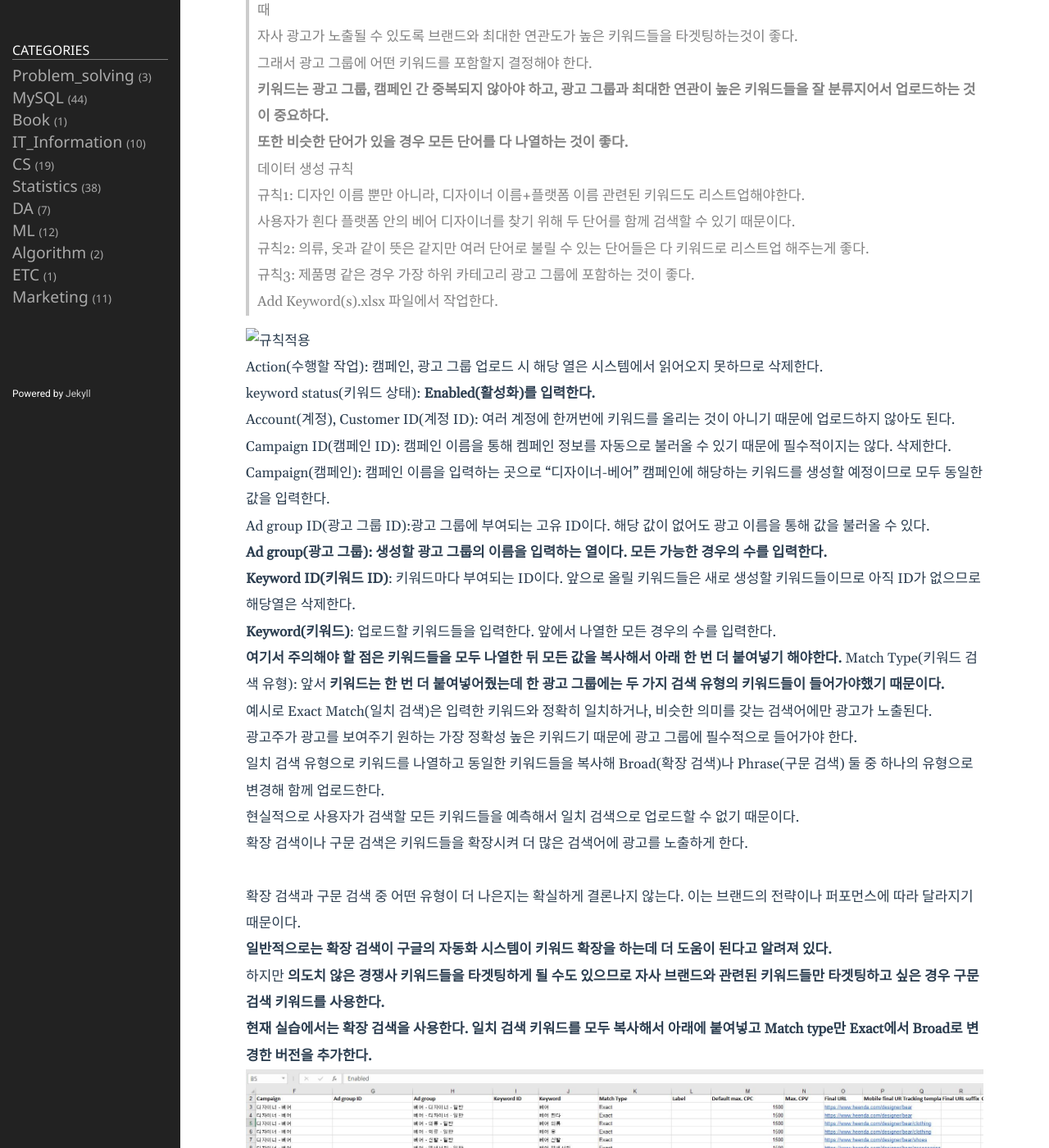
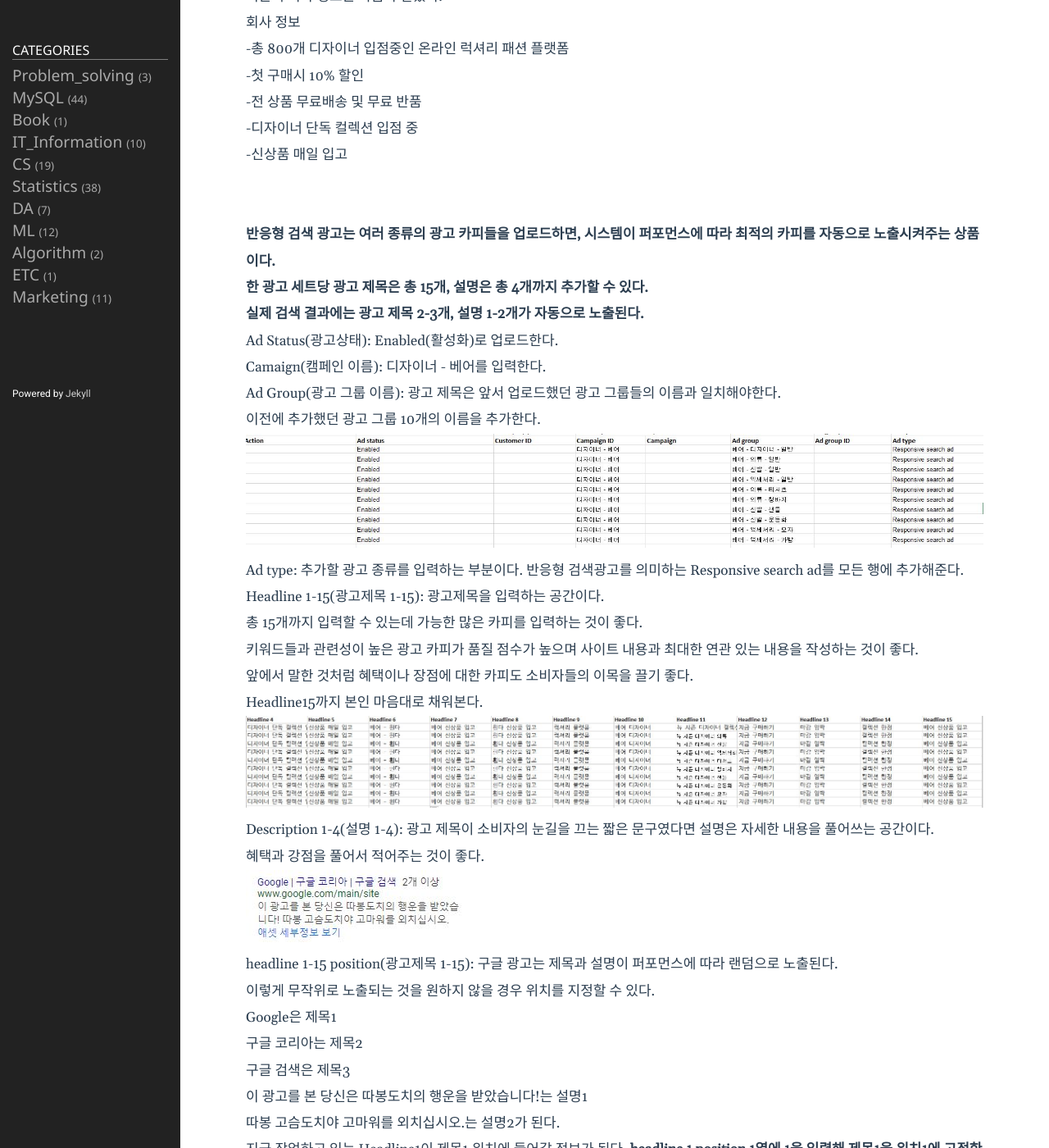
Before and after one commit to shina1221/shina1221.github.io, a Jekyll site: the page built from _posts/도서/마케팅/2024-07-02-퍼포먼스 마케팅 첫걸음06-6.markdown, in a window 1280 px wide and 1400 px high, scrolled down 417 px. Shown: the whole window at 82% size. Built offline with Jekyll 4.4.1, drawn with Linux system fonts in a browser that asks for light colours; some of the changed text lies outside the part shown.

Commit message:
Update 2024-07-02-퍼포먼스 마케팅 첫걸음06-6.markdown

````diff
--- a/_posts/도서/마케팅/2024-07-02-퍼포먼스 마케팅 첫걸음06-6.markdown
+++ b/_posts/도서/마케팅/2024-07-02-퍼포먼스 마케팅 첫걸음06-6.markdown
@@ -1,64 +1,85 @@
 ---
 layout: post
-title: 퍼포먼스 마케팅 첫걸음06-5(실습과제)
-date: 2024-07-01 16:20:23 +0900
+title: 퍼포먼스 마케팅 첫걸음06-6(실습과제)
+date: 2024-07-02 16:20:23 +0900
 category: Marketing
 ---
 # 실무과제를 통해 배우는 구글 애즈 에디터
 <br>
 
-> 키워드 만들기
+> 반응형 검색 광고 만들기
+
+광고 그룹에서는 키워드뿐만 아니라 광고도 필수적으로 포함되어야 한다.
+광고는 사용자에게 보이는 요소이기 때문에 최대한 사용자들의 관심을 끌 수 있도록 혜택(50% 세일 같은)이나 행동(지금 구매하세요 같은 문구)을 유도하는 문구를 포함해서 작성하는 것이 좋다.
+기존의 회사 정보는 다음과 같았다.
+회사 정보
+-총 800개 디자이너 입점중인 온라인 럭셔리 패션 플랫폼
+-첫 구매시 10% 할인
+-전 상품 무료배송 및 무료 반품
+-디자이너 단독 컬렉션 입점 중
+-신상품 매일 입고
 <br>
-키워드는 검색 광고를 만들 때 가장 중요한 요소이다.
-검색 광고의 원리가 사용자들이 검색하는 키워드를 기반으로 자사의 광고를 보여주는 것이기 때문에 해당 키워드들을 검색했을 때
-자사 광고가 노출될 수 있도록 브랜드와 최대한 연관도가 높은 키워드들을 타겟팅하는것이 좋다.
-그래서 광고 그룹에 어떤 키워드를 포함할지 결정해야 한다.
-**키워드는 광고 그룹, 캠페인 간 중복되지 않아야 하고, 광고 그룹과 최대한 연관이 높은 키워드들을 잘 분류지어서 업로드하는 것이 중요하다.**
-**또한 비슷한 단어가 있을 경우 모든 단어를 다 나열하는 것이 좋다.**
-데이터 생성 규칙
-규칙1: 디자인 이름 뿐만 아니라, 디자이너 이름+플랫폼 이름 관련된 키워드도 리스트업해야한다.
-사용자가 흰다 플랫폼 안의 베어 디자이너를 찾기 위해 두 단어를 함께 검색할 수 있기 때문이다.
-규칙2: 의류, 옷과 같이 뜻은 같지만 여러 단어로 불릴 수 있는 단어들은 다 키워드로 리스트업 해주는게 좋다.
-규칙3: 제품명 같은 경우 가장 하위 카테고리 광고 그룹에 포함하는 것이 좋다.
-Add Keyword(s).xlsx 파일에서 작업한다.
+**반응형 검색 광고는 여러 종류의 광고 카피들을 업로드하면, 시스템이 퍼포먼스에 따라 최적의 카피를 자동으로 노출시켜주는 상품이다.**
+**한 광고 세트당 광고 제목은 총 15개, 설명은 총 4개까지 추가할 수 있다.**
+**실제 검색 결과에는 광고 제목 2-3개, 설명 1-2개가 자동으로 노출된다.**
 
-![규칙적용]()
-Action(수행할 작업): 캠페인, 광고 그룹 업로드 시 해당 열은 시스템에서 읽어오지 못하므로 삭제한다.
-keyword status(키워드 상태): **Enabled(활성화)를 입력한다.**
-Account(계정),	Customer ID(계정 ID): 여러 계정에 한꺼번에 키워드를 올리는 것이 아니기 때문에 업로드하지 않아도 된다.
-Campaign ID(캠페인 ID): 캠페인 이름을 통해 켐페인 정보를 자동으로 불러올 수 있기 때문에 필수적이지는 않다. 삭제한다.
-Campaign(캠페인): 캠페인 이름을 입력하는 곳으로 "디자이너-베어" 캠페인에 해당하는 키워드를 생성할 예정이므로 모두 동일한 값을 입력한다.
-Ad group ID(광고 그룹 ID):광고 그룹에 부여되는 고유 ID이다. 해당 값이 없어도 광고 이름을 통해 값을 불러올 수 있다.
-**Ad group(광고 그룹): 생성할 광고 그룹의 이름을 입력하는 열이다. 모든 가능한 경우의 수를 입력한다.**
-**Keyword ID(키워드 ID)**: 키워드마다 부여되는 ID이다. 앞으로 올릴 키워드들은 새로 생성할 키워드들이므로 아직 ID가 없으므로 해당열은 삭제한다.
-**Keyword(키워드)**: 업로드할 키워드들을 입력한다. 앞에서 나열한 모든 경우의 수를 입력한다.
-**여기서 주의해야 할 점은 키워드들을 모두 나열한 뒤 모든 값을 복사해서 아래 한 번 더 붙여넣기 해야한다.**
-Match Type(키워드 검색 유형): 앞서 **키워드는 한 번 더 붙여넣어줬는데 한 광고 그룹에는 두 가지 검색 유형의 키워드들이 들어가야했기 때문이다.**
-예시로 Exact Match(일치 검색)은 입력한 키워드와 정확히 일치하거나, 비슷한 의미를 갖는 검색어에만 광고가 노출된다.
-광고주가 광고를 보여주기 원하는 가장 정확성 높은 키워드기 때문에 광고 그룹에 필수적으로 들어가야 한다.
-일치 검색 유형으로 키워드를 나열하고 동일한 키워드들을 복사해 Broad(확장 검색)나 Phrase(구문 검색) 둘 중 하나의 유형으로 변경해 함께 업로드한다.
-현실적으로 사용자가 검색할 모든 키워드들을 예측해서 일치 검색으로 업로드할 수 없기 때문이다.
-확장 검색이나 구문 검색은 키워드들을 확장시켜 더 많은 검색어에 광고를 노출하게 한다.
-<br>
-확장 검색과 구문 검색 중 어떤 유형이 더 나은지는 확실하게 결론나지 않는다. 이는 브랜드의 전략이나 퍼포먼스에 따라 달라지기 때문이다.
-**일반적으로는 확장 검색이 구글의 자동화 시스템이 키워드 확장을 하는데 더 도움이 된다고 알려져 있다.**
-하지만 **의도치 않은 경쟁사 키워드들을 타겟팅하게 될 수도 있으므로 자사 브랜드와 관련된 키워드들만 타겟팅하고 싶은 경우 구문 검색 키워드를 사용한다.**
-**현재 실습에서는 확장 검색을 사용한다. 일치 검색 키워드를 모두 복사해서 아래에 붙여넣고 Match type만 Exact에서 Broad로 변경한 버전을 추가한다.**
-![확장검색](https://github.com/shina1221/shina1221.github.io/blob/4c89271c2b5c3fd8a0f08af19bde543eba0dd942/_posts/%EB%8F%84%EC%84%9C/%EB%A7%88%EC%BC%80%ED%8C%85/img/%ED%99%95%EC%9E%A5%EA%B2%80%EC%83%89.JPG)
-Label(라벨): 캠페인들을 그룹으로 편하게 관리해주기 위한 기능이다. 특정 라벨을 지정해 나중에 필터링할 때 쓸 수 있다. 사용하지 않는다.
-Default max. CPC(기본 최대 CPC 설정):	클릭 당 최대 얼마나 지불할 것인지 CPC(cost per click)를 지정한다.
-**일치 검색과 확장 검색의 키워드 가격은 다르게 입력해야 한다. 임의로 일치는 1500으로 확장은 1000으로 입력한다.**
-Max. CPV(최대 CPV):	최대 CPV(cost per view)를 입력하는 곳이다. 현재는 CPC 기반의 상품을 사용할 예정이므로 사용하지 않는다.
-Final URL(최종 도착 URL):	광고를 클릭하면 최종으로 연결될 URL 주소를 입력하는 곳이다.
-URL은 광고와 키워드 레벨에서 입력할 수 있는데 둘 다 작성하면 키워드 URL이 우선시된다.
-Mobile final URL(최종 도착 모바일 URL):	해당 열은 사용하지 않는다.
-Tracking template(트레킹 템플릿):	URL 뒤에 붙여서 트래킹을 가능하게 하는 요소이다. 사용하지 않는다.
-Final URL suffix(최종 URL 접미사):	사용자가 광고를 클릭한 후 이동하는 위치를 추척할 수 있게 해주는 요소다. 사용하지 않는다.
-Custom parameter(맞춤 매개변수): 사용자를 더 정교하게 분리하는데 이용한다. 사용자가 회원인지 비회원인지 구분하는 매개변수를 넣어 특징을 파악할 수도 있다. 사용하지 않는다.
-"디자이너 - 베어"의 관리에서 (키워드 및 타겟팅)키워드를 선택한 다음 여러항목 변경을 클릭해 작성한 내용을 붙여넣는다.
-만약 키워드 추가만 되고 여러 항목 변경이 안된다면 유지를 눌렀는지 체크한다.  (내 경우 유지를 눌렀더니 여러 항목 변경 버튼이 열렸다.)
-<br>
-선택한 대상을 사용하세요가 디폴트인데 이를 내 데이터에는 캠페인 및 광고그룹 열이 포함됩니다로 변경한다.
-기존의 Default max. CPC 열을 가져오지 못했으므로 Max CPC(최대 CPC)를 찾아 지정해준다.
-처리 후 완료 및 변경사항 검토를 진행한다.
-![키워드 추가](https://github.com/shina1221/shina1221.github.io/blob/7945675cef00cbec0faf1d7e28e70b6a01080c7c/_posts/%EB%8F%84%EC%84%9C/%EB%A7%88%EC%BC%80%ED%8C%85/img/%ED%82%A4%EC%9B%8C%EB%93%9C%20%EC%B6%94%EA%B0%80.JPG)
+Ad Status(광고상태): Enabled(활성화)로 업로드한다.
+Camaign(캠페인 이름): 디자이너 - 베어를 입력한다.
+Ad Group(광고 그룹 이름): 광고 제목은 앞서 업로드했던 광고 그룹들의 이름과 일치해야한다.
+이전에 추가했던 광고 그룹 10개의 이름을 추가한다.
+![반응형 광고 그룹 추가 내용](https://github.com/shina1221/shina1221.github.io/blob/2c9099a03aa6f7f00ceb215887a17adf4004fbca/_posts/%EB%8F%84%EC%84%9C/%EB%A7%88%EC%BC%80%ED%8C%85/img/%EB%B0%98%EC%9D%91%ED%98%95%20%EA%B4%91%EA%B3%A0%20%EA%B7%B8%EB%A3%B9%20%EC%B6%94%EA%B0%80%20%EB%82%B4%EC%9A%A9.JPG)
+Ad type: 추가할 광고 종류를 입력하는 부분이다. 반응형 검색광고를 의미하는 Responsive search ad를 모든 행에 추가해준다.
+Headline 1-15(광고제목 1-15): 광고제목을 입력하는 공간이다.
+총 15개까지 입력할 수 있는데 가능한 많은 카피를 입력하는 것이 좋다.
+키워드들과 관련성이 높은 광고 카피가 품질 점수가 높으며 사이트 내용과 최대한 연관 있는 내용을 작성하는 것이 좋다.
+앞에서 말한 것처럼 혜택이나 장점에 대한 카피도 소비자들의 이목을 끌기 좋다.
+Headline15까지 본인 마음대로 채워본다.
+![헤드라인 채우기](https://github.com/shina1221/shina1221.github.io/blob/cedf765ac75156337e7d8ff09ec24f5c375136c3/_posts/%EB%8F%84%EC%84%9C/%EB%A7%88%EC%BC%80%ED%8C%85/img/%ED%97%A4%EB%93%9C%EB%9D%BC%EC%9D%B8%20%EC%B1%84%EC%9A%B0%EA%B8%B0.JPG)
+Description 1-4(설명 1-4): 광고 제목이 소비자의 눈길을 끄는 짧은 문구였다면 설명은 자세한 내용을 풀어쓰는 공간이다.
+혜택과 강점을 풀어서 적어주는 것이 좋다.
+![헤드라인 설명](https://github.com/shina1221/shina1221.github.io/blob/f8ec9fb22122942c51331d1279091d49d4e5f3a3/_posts/%EB%8F%84%EC%84%9C/%EB%A7%88%EC%BC%80%ED%8C%85/img/%ED%97%A4%EB%93%9C%EB%9D%BC%EC%9D%B8%20%EC%84%A4%EB%AA%85.JPG)
+headline 1-15 position(광고제목 1-15): 구글 광고는 제목과 설명이 퍼포먼스에 따라 랜덤으로 노출된다.
+이렇게 무작위로 노출되는 것을 원하지 않을 경우 위치를 지정할 수 있다.
+Google은 제목1
+구글 코리아는 제목2
+구글 검색은 제목3
+이 광고를 본 당신은 따봉도치의 행운을 받았습니다!는 설명1
+따봉 고슴도치야 고마워를 외치십시오.는 설명2가 된다.
+지금 작업하고 있는 Headline1이 제목1 위치에 들어갈 정보가 된다.  **headline 1 position 1열에 1을 입력해 제목1을 위치1에 고정한다.**
+**10을 입력하면 제목 1이 10자리에 들어가는지 확인했지만 이러면 광고 제목 1의 위치가 잘못되었다는 에러가 뜬다.**
+**확인해보니 광고제목은 최대 3개가 보여 포지션을 3까지 숫자 중 골라 선택할 수 밖에 없다.**
+**그리고 헤드라인 열에 들어간 값들이 다른 헤드라인 열에 들어간 값과 중복될 수는 없다. 각 열의 데이터는 겹치지 않게 작성되어야 한다.**
+그외 헤드라인에는 작업하지 않는다.
+설명 1-4 또한 작업하지 않는다.
+path 1-2(경로 1,2): URL 뒤에 붙는 경로이다.
+경로는 실제로 URL에 추가되지 않아 URL에 영향을 미치지 않지만, 광고에서 보여서 소비자에게 어떤 페이지로 이동하게 될지 힌트를 주는 영역이다.
+**디자이너 이름인 베어를 경로1, 카테고리를 경로 2로 지정한다.**
+Final URL(최종 도착 URL): 광고가 연결될 URL을 입력한다.
+이미 키워드 단계에서 URL을 입력했기 때문에 해당 URL들은 사용되지 않는다.
+그래도 만약을 대비해 입력해둔다.
+Mobile final URL, Tracking template, Final URL suffix, Custom parameter는 이번 실습에서 작업하지 않는다.
+![반응형 광고 만들기 경로](https://github.com/shina1221/shina1221.github.io/blob/f4222cc3119f8c8bafb46698e659440ee6632d4c/_posts/%EB%8F%84%EC%84%9C/%EB%A7%88%EC%BC%80%ED%8C%85/img/%EB%B0%98%EC%9D%91%ED%98%95%20%EA%B4%91%EA%B3%A0%20%EB%A7%8C%EB%93%A4%EA%B8%B0%20%EA%B2%BD%EB%A1%9C.JPG)
+작업이 끝났으므로 광고 > 반응형 검색 광고 에서 여러 항목 변경을 통해 붙여넣는다.
+마찬가지로 내 데이터에는 캠페인 및 광고 그룹 열이 포함됩니다로 설정한다.
+파일을 올리기 전 확인해봤을 때 디자이너 - 베어라고 작성한 열이 제대로 들어가지 않았다. Campaign(캠페인)이 제대로 들어가지 않아 다시 설정해준다.
+그리고 설명 1또한 제대로 들어가지 않았으므로 Description 1(설명 1)을 지정해준다.
+
+#올렸을 때 광고 제목의 글자수 한도가 있어 위반 표시가 떴다.
+ex)총 809개 디자이너 입점중인 온라인 럭셔리 패션 플랫폼
+한글로 15자를 넘거나 영문으로 30자를 넘어선 글은 제목으로 넣을 수 없다.
+따라서 헤드라인 1의 값을 총 800개 디자이너 입점 이런식으로 줄인다.
+또한 광고제목 n의 열 내용과 광고제목 k의 열 내용이 동일한 값을 가져서도 안된다.
+```
+이렇게 바꿨다.
+베어 디자이너
+베어 의류
+베어 신발
+베어 액세서리
+베어 티셔츠
+베어 청바지
+베어 샌들
+베어 운동화
+베어 모자
+베어 가방
+```
+![반응형 검색 광고 추가](https://github.com/shina1221/shina1221.github.io/blob/2462849039a758b71b64e8d5df905d3855f0c63a/_posts/%EB%8F%84%EC%84%9C/%EB%A7%88%EC%BC%80%ED%8C%85/img/%EB%B0%98%EC%9D%91%ED%98%95%20%EA%B2%80%EC%83%89%20%EA%B4%91%EA%B3%A0%20%EC%B6%94%EA%B0%80.JPG)
````
